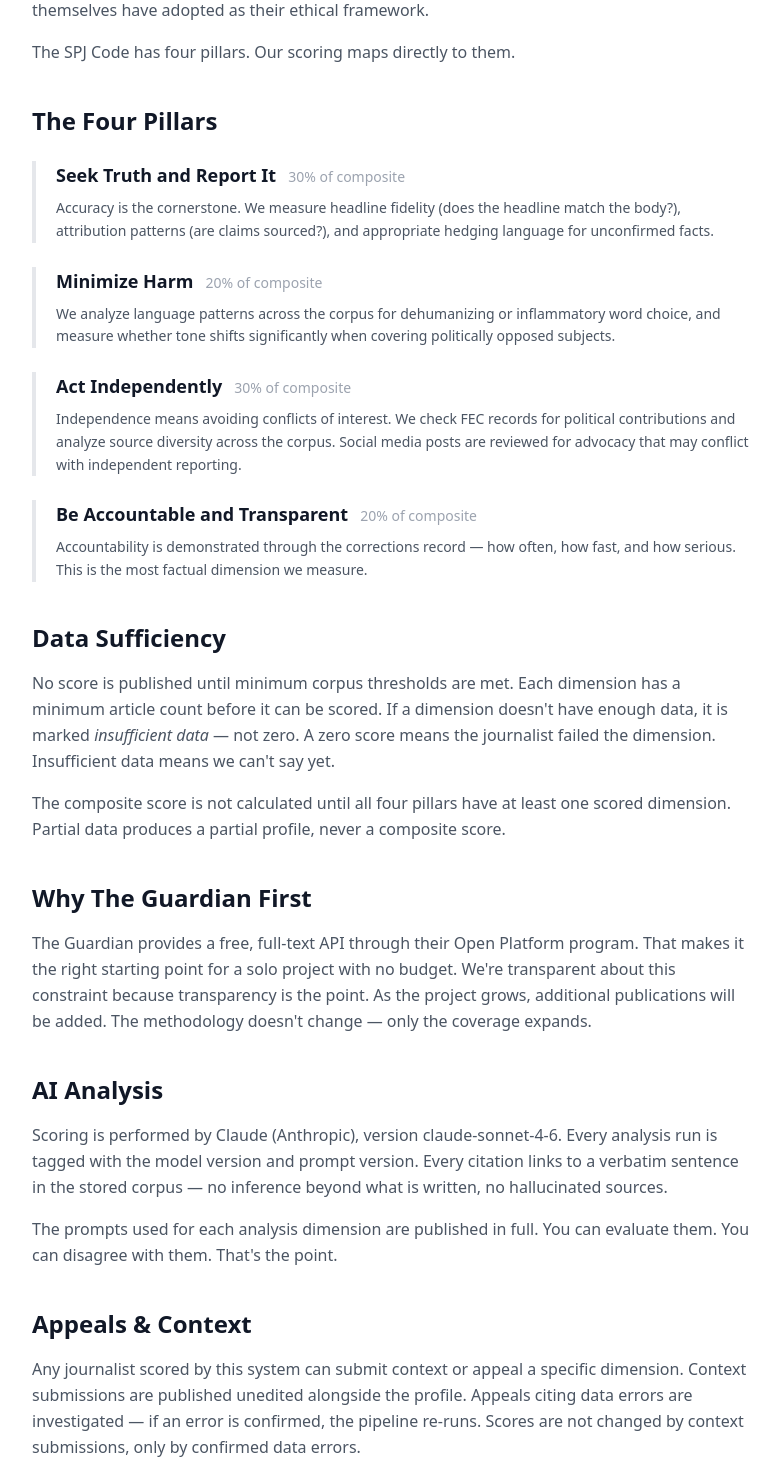
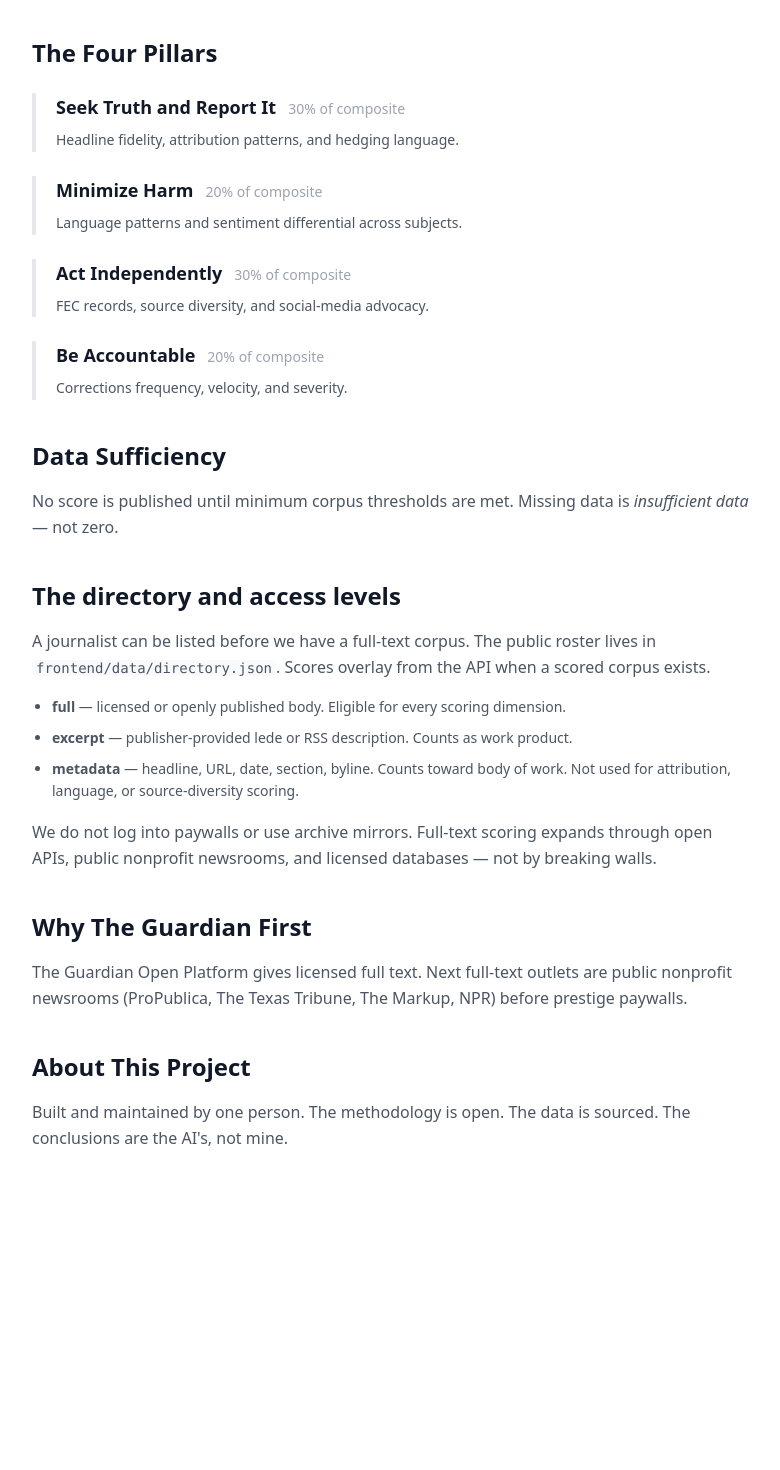
Before and after one commit to cjonesy108/fourth-estate-index, a Next.js app in the folder frontend/: page /methodology in a window 1280 px wide. Shown: the part 380-1850 px from the top of the page, without its empty margins (248-1028 px from the left). After the commit the page ends 1595 px from the top, so only its background shows below. Built offline with nearby package versions, Linux system fonts and the light colour scheme.

Commit message:
Document access levels and add an RSS work-index ingester.

```diff
--- a/frontend/app/methodology/page.tsx
+++ b/frontend/app/methodology/page.tsx
@@ -14,56 +14,23 @@ export default async function MethodologyPage() {
         <h2 className="text-2xl font-semibold mb-4">The Standard</h2>
         <p className="text-gray-600 leading-relaxed mb-4">
           The scoring standard is the{" "}
-          <a
-            href="https://www.spj.org/ethicscode.asp"
-            className="underline text-blue-600"
-            target="_blank"
-            rel="noopener noreferrer"
-          >
+          <a href="https://www.spj.org/ethicscode.asp" className="underline text-blue-600" target="_blank" rel="noopener noreferrer">
             SPJ Code of Ethics
           </a>
           , published by the Society of Professional Journalists. We didn&apos;t
-          write it. The profession did. These are the standards journalists
-          themselves have adopted as their ethical framework.
-        </p>
-        <p className="text-gray-600 leading-relaxed">
-          The SPJ Code has four pillars. Our scoring maps directly to them.
+          write it. The profession did.
         </p>
       </section>
 
       <section className="mb-10">
         <h2 className="text-2xl font-semibold mb-6">The Four Pillars</h2>
         {[
-          {
-            number: 1,
-            name: "Seek Truth and Report It",
-            weight: "30%",
-            description:
-              "Accuracy is the cornerstone. We measure headline fidelity (does the headline match the body?), attribution patterns (are claims sourced?), and appropriate hedging language for unconfirmed facts.",
-          },
-          {
-            number: 2,
-            name: "Minimize Harm",
-            weight: "20%",
-            description:
-              "We analyze language patterns across the corpus for dehumanizing or inflammatory word choice, and measure whether tone shifts significantly when covering politically opposed subjects.",
-          },
-          {
-            number: 3,
-            name: "Act Independently",
-            weight: "30%",
-            description:
-              "Independence means avoiding conflicts of interest. We check FEC records for political contributions and analyze source diversity across the corpus. Social media posts are reviewed for advocacy that may conflict with independent reporting.",
-          },
-          {
-            number: 4,
-            name: "Be Accountable and Transparent",
-            weight: "20%",
-            description:
-              "Accountability is demonstrated through the corrections record — how often, how fast, and how serious. This is the most factual dimension we measure.",
-          },
+          { name: "Seek Truth and Report It", weight: "30%", description: "Headline fidelity, attribution patterns, and hedging language." },
+          { name: "Minimize Harm", weight: "20%", description: "Language patterns and sentiment differential across subjects." },
+          { name: "Act Independently", weight: "30%", description: "FEC records, source diversity, and social-media advocacy." },
+          { name: "Be Accountable", weight: "20%", description: "Corrections frequency, velocity, and severity." },
         ].map((pillar) => (
-          <div key={pillar.number} className="mb-6 border-l-4 border-gray-200 pl-5">
+          <div key={pillar.name} className="mb-6 border-l-4 border-gray-200 pl-5">
             <div className="flex items-baseline gap-3 mb-2">
               <h3 className="text-lg font-semibold">{pillar.name}</h3>
               <span className="text-sm text-gray-400">{pillar.weight} of composite</span>
@@ -76,66 +43,44 @@ export default async function MethodologyPage() {
       <section className="mb-10">
         <h2 className="text-2xl font-semibold mb-4">Data Sufficiency</h2>
         <p className="text-gray-600 leading-relaxed mb-4">
-          No score is published until minimum corpus thresholds are met. Each
-          dimension has a minimum article count before it can be scored. If a
-          dimension doesn&apos;t have enough data, it is marked{" "}
-          <em>insufficient data</em> — not zero. A zero score means the
-          journalist failed the dimension. Insufficient data means we can&apos;t
-          say yet.
+          No score is published until minimum corpus thresholds are met. Missing
+          data is <em>insufficient data</em> — not zero.
         </p>
+      </section>
+
+      <section className="mb-10">
+        <h2 className="text-2xl font-semibold mb-4">The directory and access levels</h2>
+        <p className="text-gray-600 leading-relaxed mb-4">
+          A journalist can be listed before we have a full-text corpus. The public
+          roster lives in <code className="text-sm bg-gray-50 px-1 rounded">frontend/data/directory.json</code>.
+          Scores overlay from the API when a scored corpus exists.
+        </p>
+        <ul className="text-gray-600 text-sm leading-relaxed list-disc pl-5 mb-4 space-y-2">
+          <li><strong>full</strong> — licensed or openly published body. Eligible for every scoring dimension.</li>
+          <li><strong>excerpt</strong> — publisher-provided lede or RSS description. Counts as work product.</li>
+          <li><strong>metadata</strong> — headline, URL, date, section, byline. Counts toward body of work. Not used for attribution, language, or source-diversity scoring.</li>
+        </ul>
         <p className="text-gray-600 leading-relaxed">
-          The composite score is not calculated until all four pillars have at
-          least one scored dimension. Partial data produces a partial profile,
-          never a composite score.
+          We do not log into paywalls or use archive mirrors. Full-text scoring
+          expands through open APIs, public nonprofit newsrooms, and licensed
+          databases — not by breaking walls.
         </p>
       </section>
 
       <section className="mb-10">
         <h2 className="text-2xl font-semibold mb-4">Why The Guardian First</h2>
         <p className="text-gray-600 leading-relaxed">
-          The Guardian provides a free, full-text API through their Open
-          Platform program. That makes it the right starting point for a solo
-          project with no budget. We&apos;re transparent about this constraint
-          because transparency is the point. As the project grows, additional
-          publications will be added. The methodology doesn&apos;t change —
-          only the coverage expands.
-        </p>
-      </section>
-
-      <section className="mb-10">
-        <h2 className="text-2xl font-semibold mb-4">AI Analysis</h2>
-        <p className="text-gray-600 leading-relaxed mb-4">
-          Scoring is performed by Claude (Anthropic), version claude-sonnet-4-6.
-          Every analysis run is tagged with the model version and prompt version.
-          Every citation links to a verbatim sentence in the stored corpus —
-          no inference beyond what is written, no hallucinated sources.
-        </p>
-        <p className="text-gray-600 leading-relaxed">
-          The prompts used for each analysis dimension are published in full.
-          You can evaluate them. You can disagree with them. That&apos;s the point.
-        </p>
-      </section>
-
-      <section className="mb-10">
-        <h2 className="text-2xl font-semibold mb-4">Appeals & Context</h2>
-        <p className="text-gray-600 leading-relaxed">
-          Any journalist scored by this system can submit context or appeal a
-          specific dimension. Context submissions are published unedited
-          alongside the profile. Appeals citing data errors are investigated —
-          if an error is confirmed, the pipeline re-runs. Scores are not changed
-          by context submissions, only by confirmed data errors.
+          The Guardian Open Platform gives licensed full text. Next full-text
+          outlets are public nonprofit newsrooms (ProPublica, The Texas Tribune,
+          The Markup, NPR) before prestige paywalls.
         </p>
       </section>
 
       <section>
         <h2 className="text-2xl font-semibold mb-4">About This Project</h2>
         <p className="text-gray-600 leading-relaxed">
-          The Fourth Estate Index is built and maintained by one person — a
-          former journalist who started this project because the question
-          wouldn&apos;t leave him alone: if the SPJ Code is the profession&apos;s
-          standard, why isn&apos;t anyone measuring against it systematically?
-          This is that attempt. The methodology is open. The data is sourced.
-          The conclusions are the AI&apos;s, not mine.
+          Built and maintained by one person. The methodology is open. The data
+          is sourced. The conclusions are the AI&apos;s, not mine.
         </p>
       </section>
     </main>
```
Also changed, not shown: 1 other file (tests, documents, lock files or other folders).
